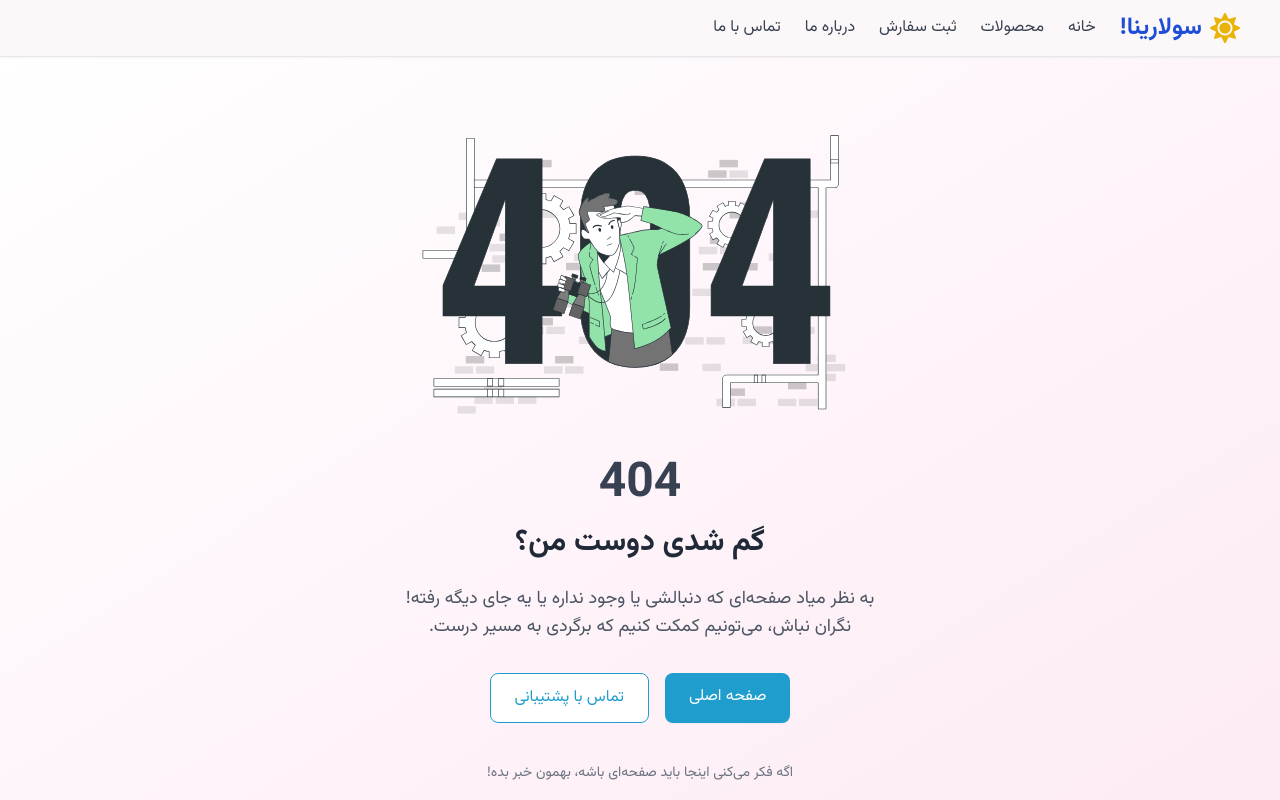
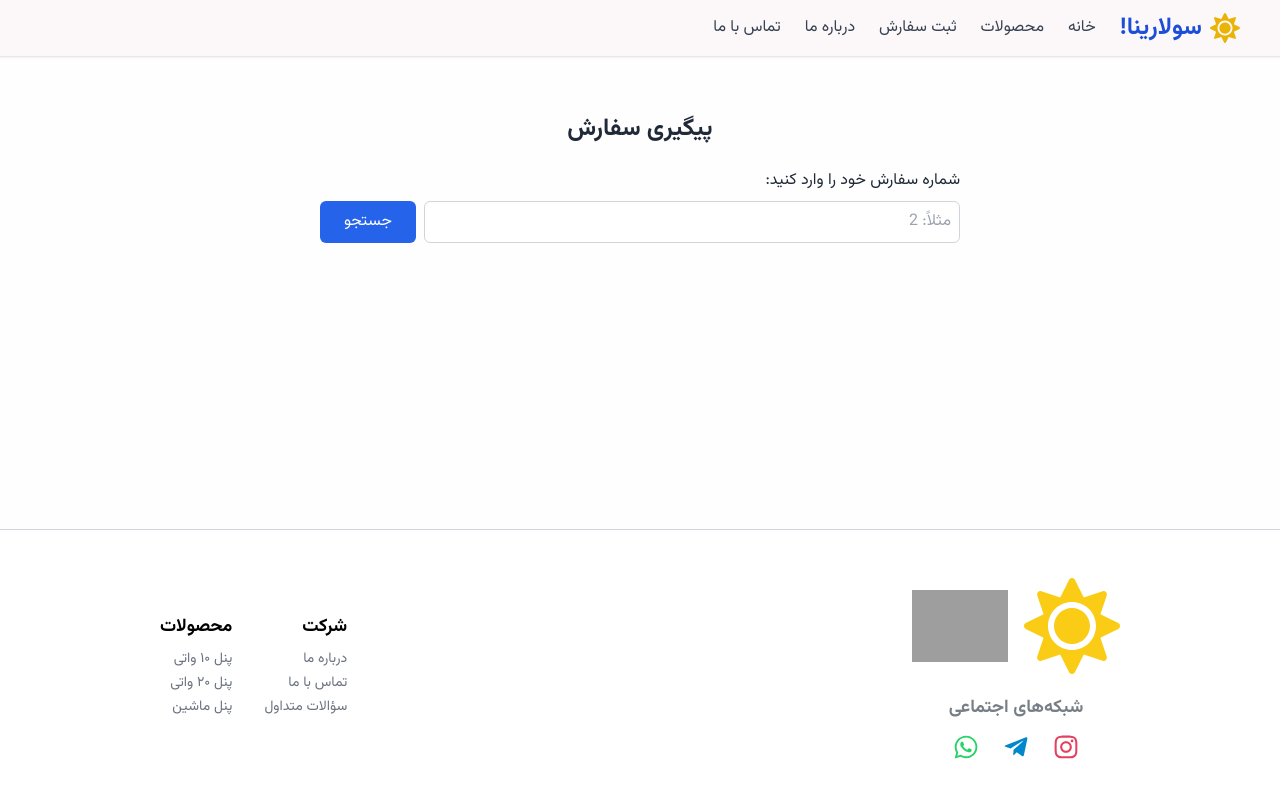
Before and after one commit to aliarabshahi/solarina_github, a Next.js app in the folder frontend/src/: page /order/track in a window 1280 px wide. Before the commit this address had no page. Shown: the top 800 px of the page. Built offline with nearby package versions, Linux system fonts and the light colour scheme; grey boxes are pictures that could not be loaded.

Commit message:
adding track page

```diff
--- /dev/null
+++ b/frontend/src/app/order/track/page.tsx
@@ -0,0 +1,175 @@
+"use client";
+
+import { useState } from "react";
+// Adjust this import path based on where your fetchApiData function is located
+import { fetchApiData } from "@/app/services/receive_data/apiClientAxios";
+// Updated to match your Django OrderModel exactly
+interface OrderDetail {
+  id: number;
+  full_name: string;
+  phone_number: string;
+  email?: string | null;
+  address: string;
+  postal_code: string;
+  notes?: string | null;
+  products: any[];
+  total_price: number;
+  status: string;
+  created_at: string;
+  updated_at: string;
+}
+
+export default function TrackOrderPage() {
+  const [orderId, setOrderId] = useState("");
+  const [orderData, setOrderData] = useState<OrderDetail | null>(null);
+  const [loading, setLoading] = useState(false);
+  const [error, setError] = useState<string | null>(null);
+
+  const handleTrackOrder = async (e: React.FormEvent) => {
+    e.preventDefault();
+    if (!orderId.trim()) return;
+
+    setLoading(true);
+    setError(null);
+    setOrderData(null);
+
+    try {
+      const response = (await fetchApiData(`/orders/${orderId}/`)) as any;
+
+      if (response && response.id) {
+        setOrderData(response);
+      } else if (response && response.data && response.data.id) {
+        setOrderData(response.data);
+      } else {
+        setError("سفارشی با این شماره یافت نشد.");
+      }
+    } catch (err) {
+      setError("سفارشی با این شماره یافت نشد.");
+    } finally {
+      setLoading(false);
+    }
+  };
+
+  // Helper function to render the appropriate status badge
+  const renderStatusBadge = (status: string) => {
+    switch (status) {
+      case "paid":
+        return (
+          <span className="bg-green-100 text-green-700 px-3 py-1 rounded-full text-sm font-bold border border-green-200">
+            پرداخت موفق
+          </span>
+        );
+      case "failed":
+        return (
+          <span className="bg-red-100 text-red-700 px-3 py-1 rounded-full text-sm font-bold border border-red-200">
+            پرداخت ناموفق
+          </span>
+        );
+      case "pending":
+        return (
+          <span className="bg-yellow-100 text-yellow-700 px-3 py-1 rounded-full text-sm font-bold border border-yellow-200">
+            در انتظار پرداخت
+          </span>
+        );
+      default:
+        return (
+          <span className="bg-gray-100 text-gray-700 px-3 py-1 rounded-full text-sm font-bold border border-gray-200">
+            {status}
+          </span>
+        );
+    }
+  };
+
+  return (
+    <div className="container mx-auto p-4 max-w-2xl mt-10" dir="rtl">
+      <h1 className="text-2xl font-bold mb-6 text-center">پیگیری سفارش</h1>
+
+      <form onSubmit={handleTrackOrder} className="flex flex-col gap-4 mb-8">
+        <div>
+          <label htmlFor="orderId" className="block mb-2 font-medium">
+            شماره سفارش خود را وارد کنید:
+          </label>
+          <div className="flex gap-2">
+            <input
+              type="text"
+              id="orderId"
+              value={orderId}
+              onChange={(e) => setOrderId(e.target.value)}
+              className="border border-gray-300 p-2 rounded-md flex-1 focus:outline-none focus:border-blue-500"
+              placeholder="مثلاً: 2"
+            />
+            <button
+              type="submit"
+              disabled={loading}
+              className="bg-blue-600 text-white px-6 py-2 rounded-md hover:bg-blue-700 disabled:bg-blue-300 transition-colors"
+            >
+              {loading ? "در حال جستجو..." : "جستجو"}
+            </button>
+          </div>
+        </div>
+      </form>
+
+      {error && (
+        <div className="bg-red-100 text-red-700 p-4 rounded-md mb-6 border border-red-200">
+          {error}
+        </div>
+      )}
+
+      {orderData && (
+        <div className="bg-white border border-gray-200 rounded-lg shadow-sm p-6">
+          <div className="flex justify-between items-center mb-4 border-b pb-4">
+            <h2 className="text-xl font-semibold">
+              جزئیات سفارش #{orderData.id}
+            </h2>
+            {/* Display the status badge here */}
+            {renderStatusBadge(orderData.status)}
+          </div>
+
+          <div className="space-y-3">
+            <div className="flex justify-between">
+              <span className="text-gray-600">نام و نام خانوادگی:</span>
+              <span className="font-medium">{orderData.full_name}</span>
+            </div>
+
+            <div className="flex justify-between">
+              <span className="text-gray-600">شماره تماس:</span>
+              {/* Updated to phone_number */}
+              <span className="font-medium">{orderData.phone_number}</span>
+            </div>
+
+            {orderData.email && (
+              <div className="flex justify-between">
+                <span className="text-gray-600">ایمیل:</span>
+                <span className="font-medium">{orderData.email}</span>
+              </div>
+            )}
+
+            <div className="flex justify-between">
+              <span className="text-gray-600">کد پستی:</span>
+              <span className="font-medium">{orderData.postal_code}</span>
+            </div>
+
+            <div className="flex justify-between">
+              <span className="text-gray-600">آدرس:</span>
+              <span className="font-medium text-left max-w-xs">{orderData.address}</span>
+            </div>
+
+            <div className="flex justify-between">
+              <span className="text-gray-600">تاریخ ثبت:</span>
+              <span className="font-medium" dir="ltr">
+                {new Date(orderData.created_at).toLocaleString('fa-IR')}
+              </span>
+            </div>
+
+            <div className="flex justify-between pt-3 border-t mt-3">
+              <span className="text-gray-800 font-bold">مبلغ کل:</span>
+              <span className="font-bold text-blue-600">
+                {orderData.total_price?.toLocaleString()} تومان
+              </span>
+            </div>
+          </div>
+        </div>
+      )}
+    </div>
+  );
+}
```
